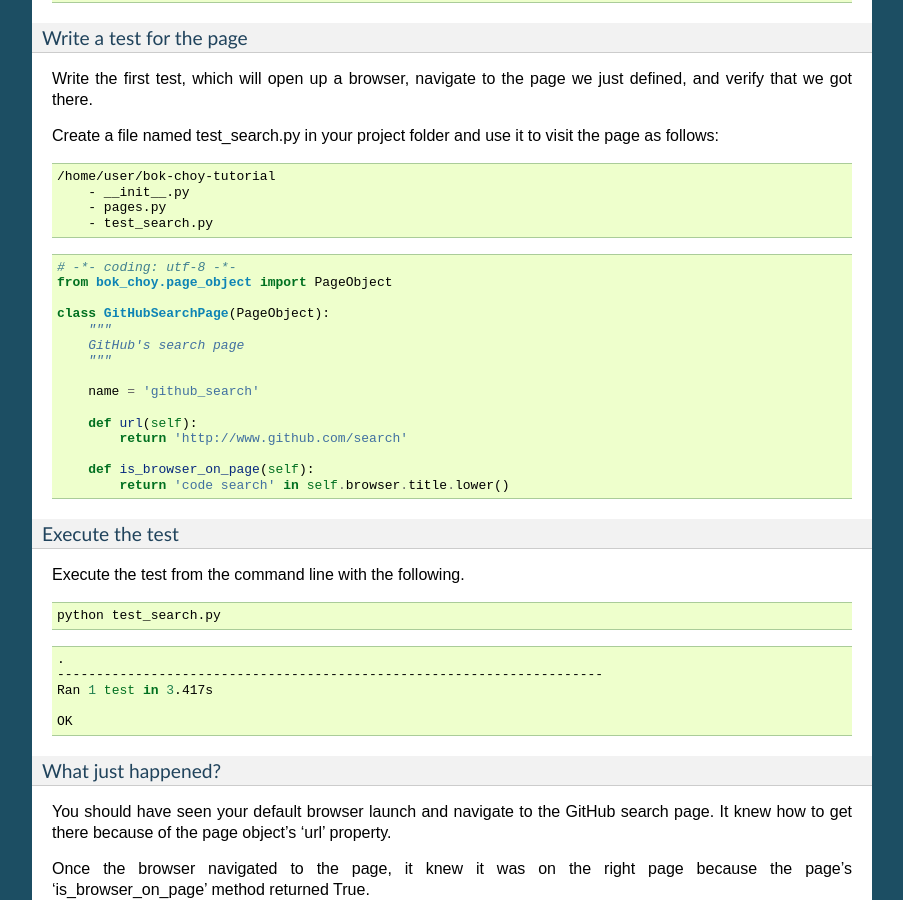
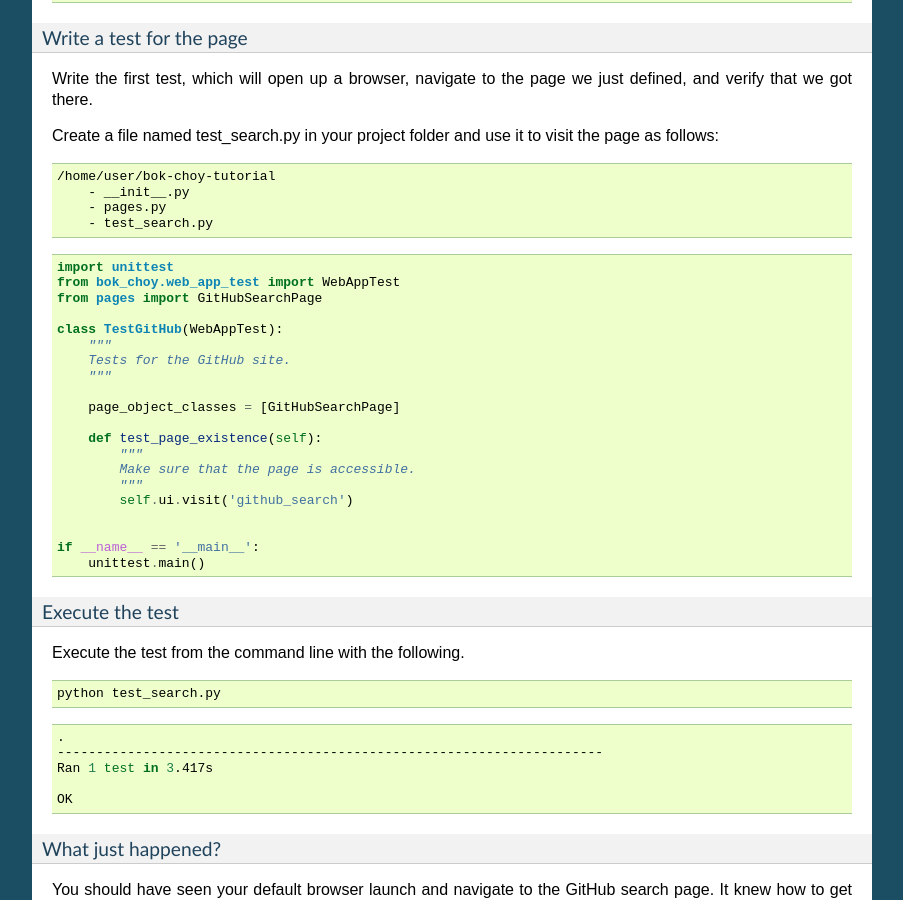
Before and after one commit to openedx-unsupported/bok-choy, a Sphinx documentation site: the page built from docs/tutorial.rst, in a window 1280 px wide and 900 px high, scrolled down 1359 px. Shown: the whole window, without its empty margins (198-1101 px from the left). Built offline with Sphinx 7.4.7, drawn with Linux system fonts in a browser that asks for light colours.

Commit message:
Fix incorrect snippet in documentation

```diff
--- a/docs/tutorial.rst
+++ b/docs/tutorial.rst
@@ -100,7 +100,7 @@ Create a file named test_search.py in your project folder and use it to visit th
         - test_search.py
 
 
-.. literalinclude:: code/round_1/pages.py
+.. literalinclude:: code/round_1/test_search.py
     :language: python
 
 
```
